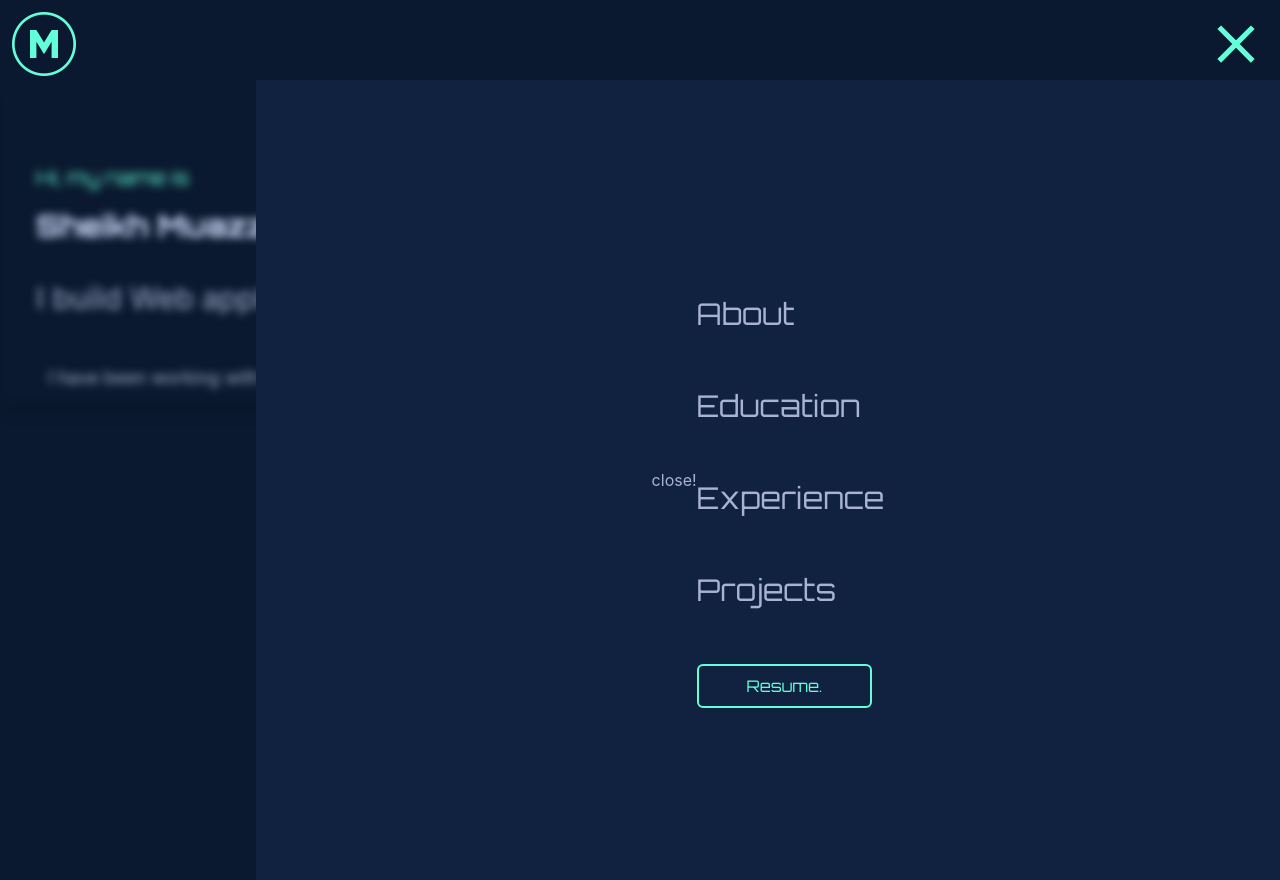
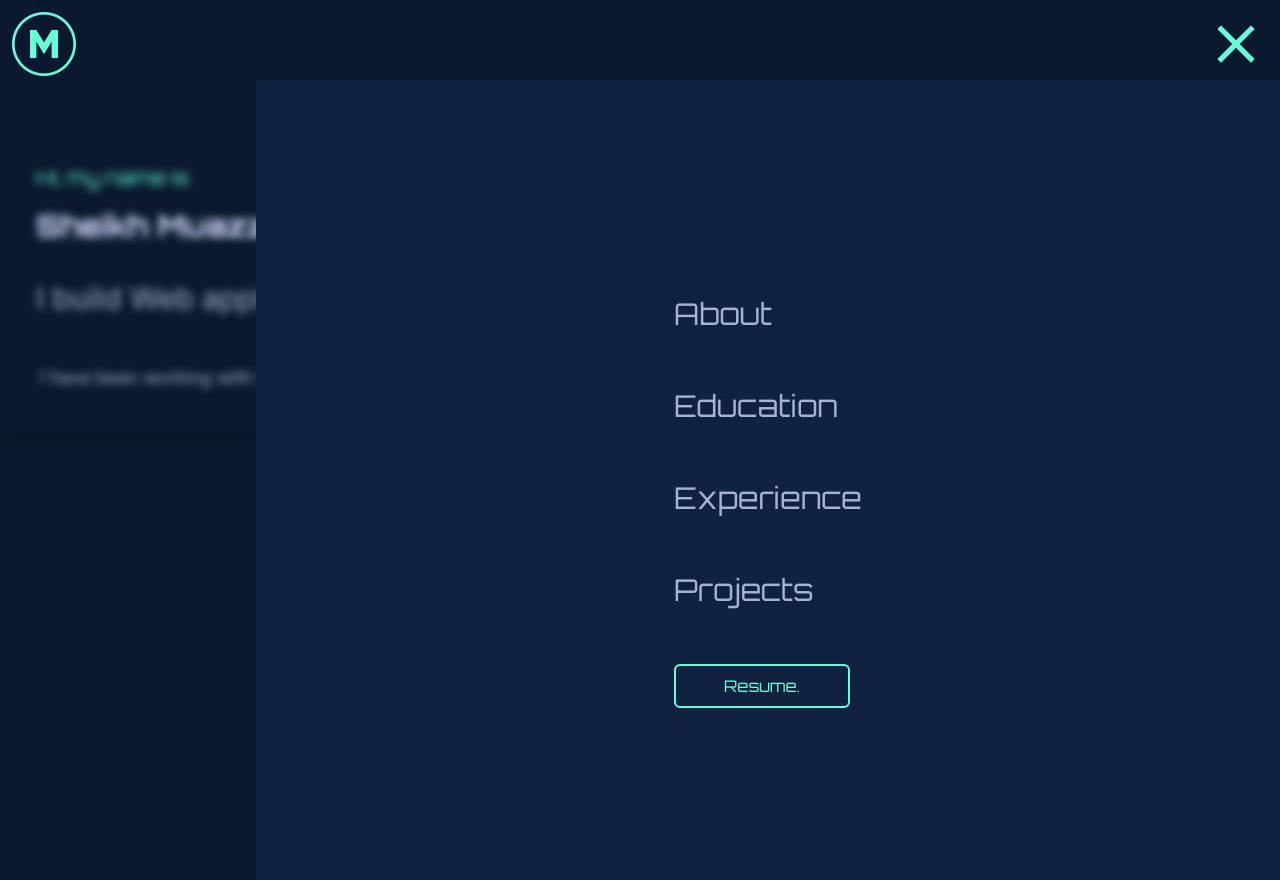
Before and after one commit to Lyfissad/Portfolio, a React (Create React App) app: page / in a window 1280 px wide. Both pictures are taken after a click on the icon 1236 px from the left and 44 px from the top of the page. Built offline with nearby package versions, Linux system fonts and the light colour scheme; a web font is replaced by a local one.

Commit message:
SideBar working and outside click also implemented moving to about section

```diff
--- a/src/App.css
+++ b/src/App.css
@@ -16,26 +16,3 @@ body{
   -moz-osx-font-smoothing: grayscale;
   background-color: var(--navy);
 }
-
-
-.sideBar{
-  position: fixed;
-  color: var(--slightFade);
-  justify-content: center;
-  align-items: center;
-  display: flex;
-  width: 83.333%;
-  border-radius: 0.5rem;
-  background-color: var(--lightNavy);
-  top: 5rem;
-  bottom: 0px;
-  left: 5rem;
-  overflow-x: hidden;
-  z-index: 1;
-  transition: all 0.5s;
-}
-
-.sideBar-inactive{
-  overflow: hidden;
-  transition: all;
-}
--- a/src/App.jsx
+++ b/src/App.jsx
@@ -27,7 +27,8 @@ export default function App() {
                       absolute top-0 right-0"
                       onClick={()=>setSideActive(!SideActive)}
                 />}
-      <Intro blur = {SideActive}/>
+      <Intro blur = {SideActive} />
+      {SideActive && <div className="w-1/5 h-5/6 absolute bottom-7" onClick = {()=>setSideActive(false)}></div>}
       {<SideNav show = {SideActive} />}
     </div>
   );
--- /dev/null
+++ b/src/component/About.jsx
@@ -0,0 +1,9 @@
+import React from "react";
+
+
+export default function About(){
+    return(
+        <h1>About Me.</h1>
+
+    )
+}
--- a/src/component/Intro.jsx
+++ b/src/component/Intro.jsx
@@ -5,11 +5,11 @@ import React from "react"
 
 export default function Intro(props){
     return(
-        <div className={props.blur? "pt-10 blur-sm shadow-lg" : "pt-10"}>
-        <h1 className="text-green ml-9 mt-9 mb-2 text-xl font-orbitron">Hi, my name is</h1>
-        <h2 className="text-faded m-9 mt-4 text-3xl font-orbitron font-extrabold">Sheikh Muazzin Azeem.</h2>
-        <h3 className="m-9 text-3xl text-slightFade">I build Web applications.</h3>
-        <h4 className="text-slightFade m-9 text-lg p-3">I have been working with Web apps for about 3 years now and am currently working at
+        <div className={props.blur? "pt-10 blur-sm shadow-lg absolute z-2" : "text-left pt-10 absolute"}>
+            <h1 className="text-green ml-9 mt-9 mb-2 text-xl font-orbitron">Hi, my name is</h1>
+            <h2 className="text-faded m-9 mt-4 text-3xl font-orbitron font-extrabold">Sheikh Muazzin Azeem.</h2>
+            <h3 className="m-9 text-3xl text-slightFade">I build Web applications.</h3>
+            <h4 className="text-slightFade m-7 text-lg p-3">I have been working with Web apps for about 3 years now and am currently working at
               <a className="text-green no-underline cursor-pointer" href = "https://pk.linkedin.com/company/synares"> Synares Systems</a> building human focused products.</h4>
         </div>
     )
--- a/src/component/SideNav.jsx
+++ b/src/component/SideNav.jsx
@@ -1,14 +1,11 @@
 import React from "react"
 
-
 export default function SideBar(props){
-    const [close, setClose] = React.useState(true)
     return(
     <div>
             <div id = "side" className={`h-full absolute text-slightFade
             justify-center items-center flex border-r-0 bg-lightNavy
-            right-0 top-20 bottom-0 overflow-hidden transition-all ${props.show && close? "w-4/5" : "w-0"}`}>
-                <button onClick={()=>setClose(!close)}>close!</button>
+            right-0 top-20 bottom-0 overflow-hidden transition-all ${props.show? "w-4/5" : "w-0"}`}>
                 <ul>
                     <li className="hover:text-green mb-14 text-3xl cursor-pointer font-orbitron">About</li>
                     <li className="hover:text-green mb-14 text-3xl cursor-pointer font-orbitron">Education</li>
```
